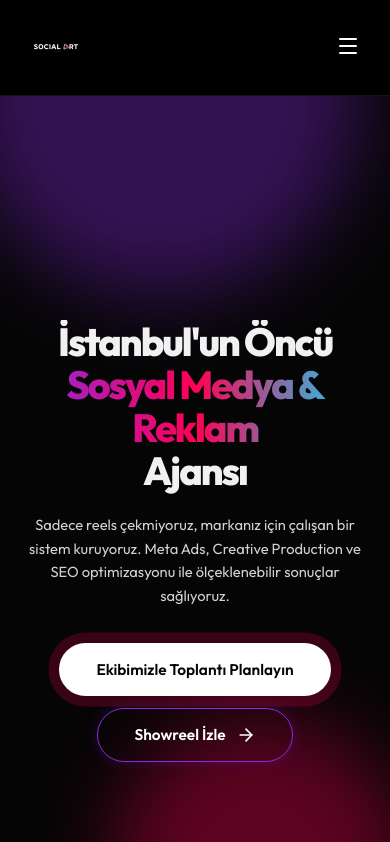
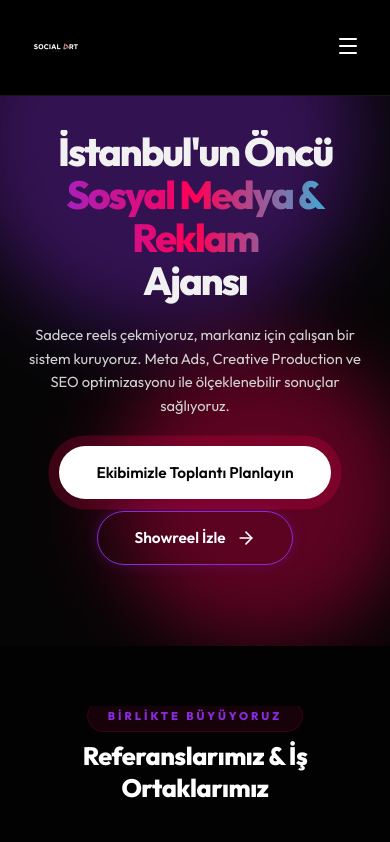
Before and after one commit to fenerlicon/socialart, a React (Vite) app: page / in a window 390 px wide. Shown: the top 842 px of the page. Built offline with nearby package versions, Linux system fonts and the light colour scheme; no server answers; the database is empty.

Commit message:
style: reduce vertical gap below hero actions and optimize spacing

```diff
--- a/src/App.css
+++ b/src/App.css
@@ -299,7 +299,7 @@
   justify-content: center;
   text-align: center;
   padding-top: 320px;
-  padding-bottom: 200px; /* Added breathing room below buttons */
+  padding-bottom: 80px; /* Reduced to decrease the large gap below buttons */
   overflow: hidden;
 }
 
@@ -474,14 +474,14 @@
   font-size: 5.5rem;
   font-weight: 900;
   line-height: 1.1;
-  margin-bottom: 3.5rem;
+  margin-bottom: 2rem; /* Reduced margin to make layout more compact */
   letter-spacing: -2px;
 }
 
 .hero-desc {
   font-size: 1.35rem;
   color: var(--text-muted);
-  margin-bottom: 4.5rem;
+  margin-bottom: 2.5rem; /* Reduced margin to make layout more compact */
   line-height: 1.8;
   max-width: 850px;
 }
@@ -492,7 +492,7 @@
   justify-content: center;
   align-items: center;
   width: 100%;
-  margin-bottom: 4rem; /* Added space below actions */
+  margin-bottom: 1.5rem; /* Reduced space below actions */
 }
 
 .btn {
@@ -1432,6 +1432,12 @@
     height: 65px !important;
   }
 
+  .hero {
+    padding-top: 130px !important;
+    padding-bottom: 60px !important;
+    min-height: auto !important; /* Allow the section to auto-scale on mobile */
+  }
+
   .hero-title {
     font-size: 2.8rem !important; /* Even larger for mobile */
     line-height: 1.1;
@@ -1442,7 +1448,7 @@
 
   .hero-desc {
     font-size: 1.05rem;
-    margin-bottom: 2.5rem;
+    margin-bottom: 2rem;
     line-height: 1.6;
   }
 
@@ -1451,6 +1457,7 @@
     width: 100%;
     gap: 12px !important;
     padding: 0;
+    margin-bottom: 1.5rem !important; /* Reduced space below actions on mobile */
   }
 
   /* SECTIONS */
```
